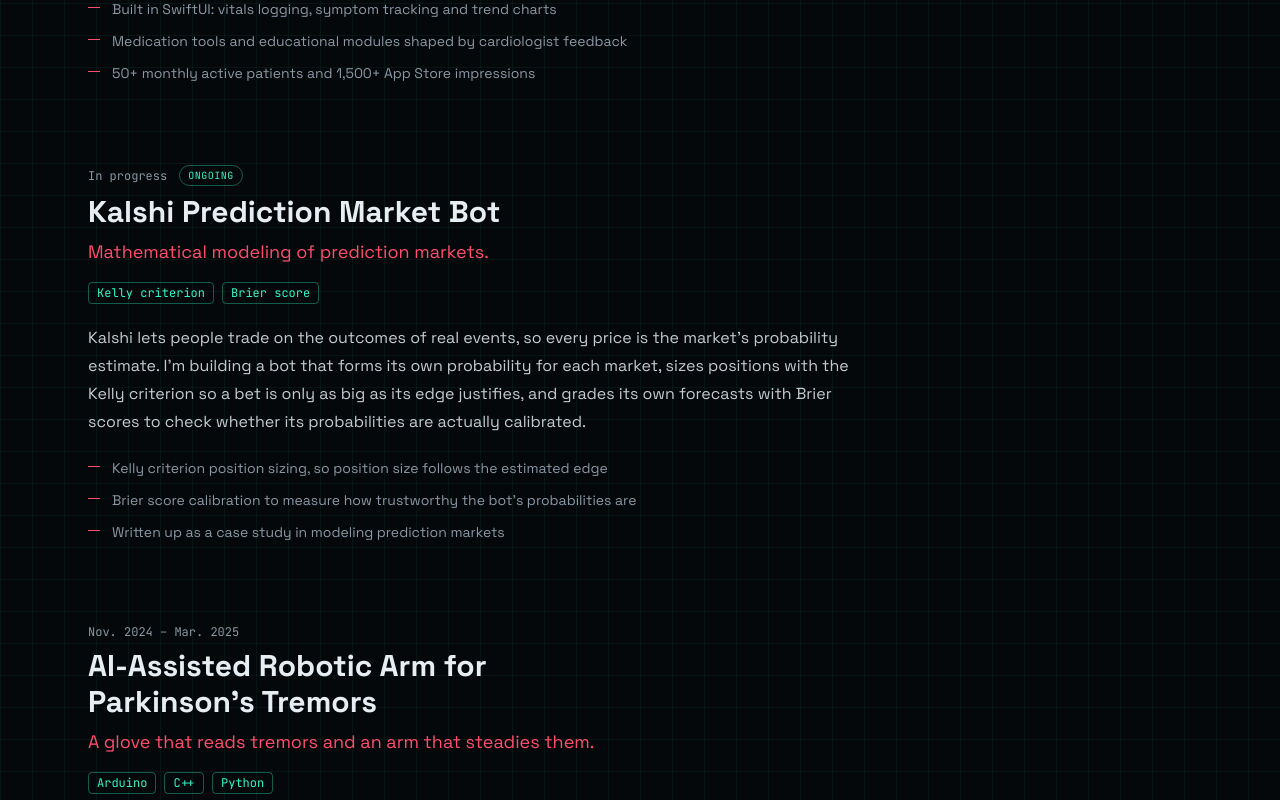
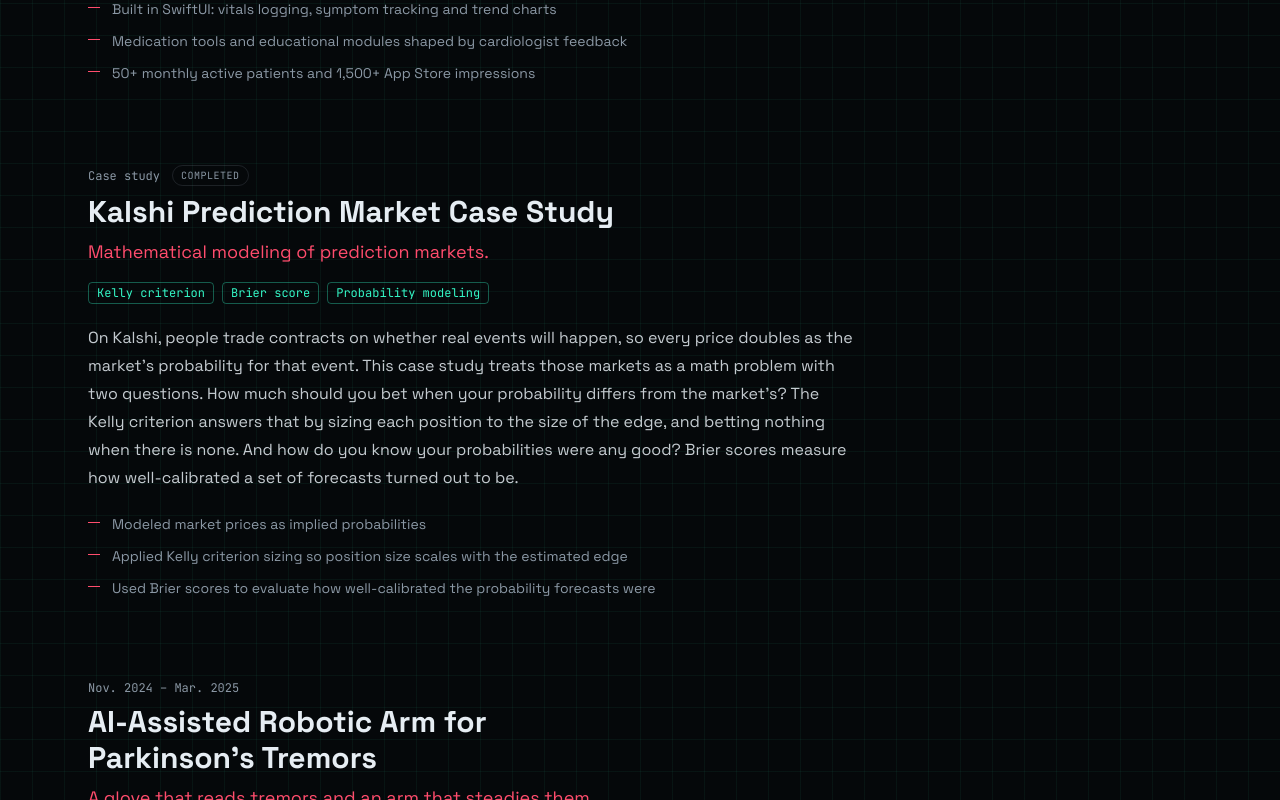
Before and after one commit to dhilandonkey-png/Personal-Website, a Next.js app: page / in a window 1280 px wide. Shown: the part 4573-5373 px from the top of the page. Built offline with nearby package versions, Linux system fonts and the light colour scheme.

Commit message:
Reframe the Kalshi project as a completed modeling case study

```diff
--- a/components/builds.tsx
+++ b/components/builds.tsx
@@ -16,7 +16,7 @@ export function Builds() {
       <SectionHeading
         index="02 / builds"
         title="the bench"
-        subtitle="Things I've built, from an app for heart transplant patients to a bot that trades on probabilities."
+        subtitle="Things I've built, from an app for heart transplant patients to the math behind prediction markets."
       />
       <div className="space-y-20">
         {builds.map((b, i) => {
--- a/content/profile.ts
+++ b/content/profile.ts
@@ -207,18 +207,18 @@ export const builds: Build[] = [
     photos: [],
   },
   {
-    name: "Kalshi Prediction Market Bot",
-    status: "ongoing",
+    name: "Kalshi Prediction Market Case Study",
+    status: "completed",
     // TODO: dates.
-    stack: ["Kelly criterion", "Brier score"],
-    dates: "In progress",
+    stack: ["Kelly criterion", "Brier score", "Probability modeling"],
+    dates: "Case study",
     blurb: "Mathematical modeling of prediction markets.",
     summary:
-      "Kalshi lets people trade on the outcomes of real events, so every price is the market's probability estimate. I'm building a bot that forms its own probability for each market, sizes positions with the Kelly criterion so a bet is only as big as its edge justifies, and grades its own forecasts with Brier scores to check whether its probabilities are actually calibrated.",
+      "On Kalshi, people trade contracts on whether real events will happen, so every price doubles as the market's probability for that event. This case study treats those markets as a math problem with two questions. How much should you bet when your probability differs from the market's? The Kelly criterion answers that by sizing each position to the size of the edge, and betting nothing when there is none. And how do you know your probabilities were any good? Brier scores measure how well-calibrated a set of forecasts turned out to be.",
     bullets: [
-      "Kelly criterion position sizing, so position size follows the estimated edge",
-      "Brier score calibration to measure how trustworthy the bot's probabilities are",
-      "Written up as a case study in modeling prediction markets",
+      "Modeled market prices as implied probabilities",
+      "Applied Kelly criterion sizing so position size scales with the estimated edge",
+      "Used Brier scores to evaluate how well-calibrated the probability forecasts were",
     ],
     photos: [],
   },
```
